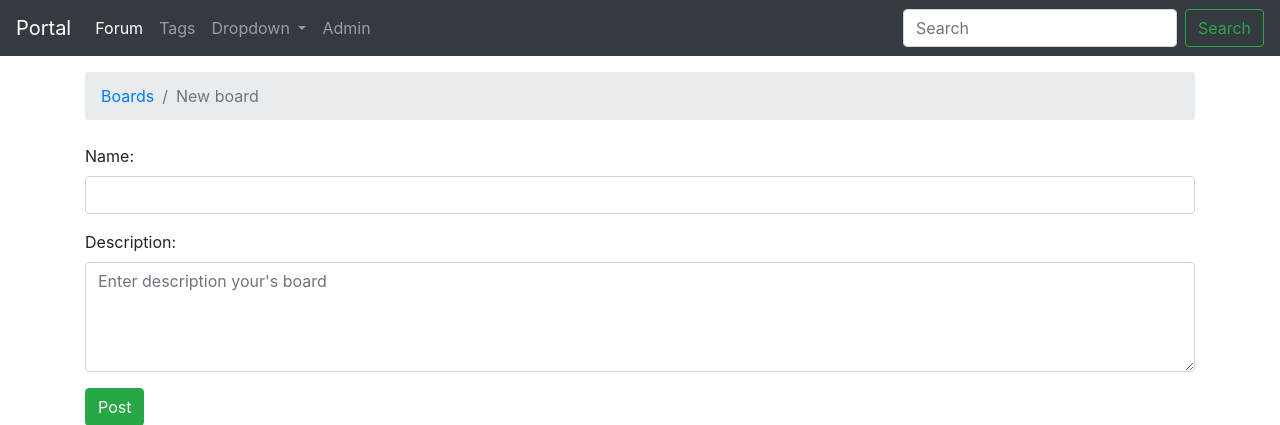
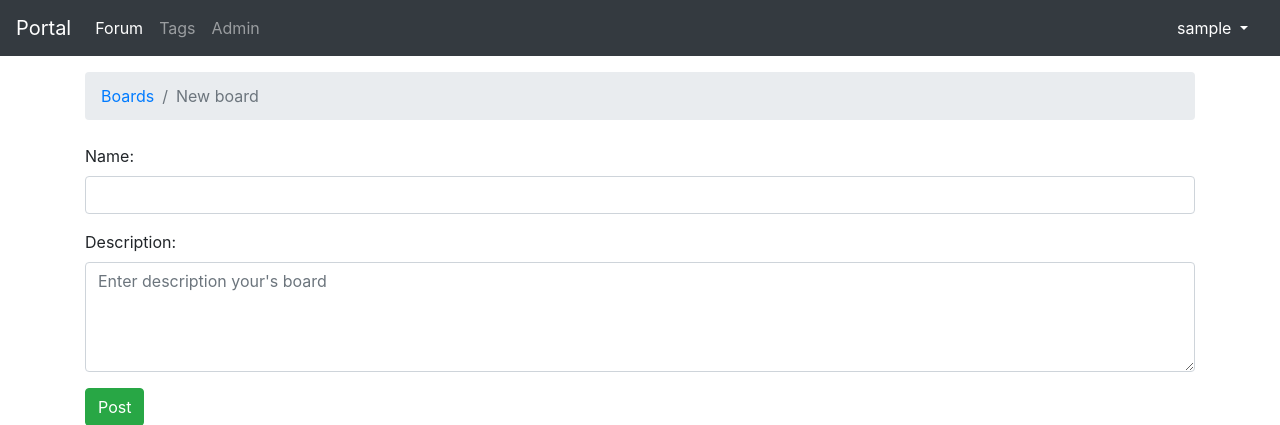
Before and after one commit to deogonit/django-portal, a Django app: page /forum/boards/create in a window 1280 px wide. Shown: the top 425 px of the page. Run offline with Django 3.2, Linux system fonts and the light colour scheme; the visitor is signed in with stand-in values (Sample User, id 1); some libraries are stand-ins or nearby versions.

Commit message:
Add a sign up link in navbar. Fixed some base template

```diff
--- a/portal/forum/templates/forum/topic_posts.html
+++ b/portal/forum/templates/forum/topic_posts.html
@@ -109,15 +109,14 @@
 
 
 <div class="footer">
-    {% include 'pagination.html' %}
     {% if not topic.is_closed %}
-
     <div class="reply">
         <a href="{% url 'reply_post' topic.board.slug topic.slug %}" class="btn btn-primary down"
            role="button">Reply</a>
     </div>
+    {% endif %}
 
-    {% endif %}
+    {% include 'pagination.html' %}
 </div>
 
 {% block javascript %}
--- a/portal/static/css/style.css
+++ b/portal/static/css/style.css
@@ -1,3 +1,7 @@
+.user-link {
+  color: white !important;
+  text-decoration: none
+}
 .post-side {
     color: #7a869a;
     padding-right: 30px;
@@ -91,7 +95,9 @@
 #like, #dislike {
     margin-right: 15px;
 }
-
+.reply {
+    margin-right: 35px;
+}
 .admin-panel {
     border: 1px solid #999;
     border-radius: 15px;
--- a/portal/templates/base.html
+++ b/portal/templates/base.html
@@ -19,7 +19,7 @@
     <script src="https://stackpath.bootstrapcdn.com/bootstrap/4.3.1/js/bootstrap.min.js"
             integrity="sha384-JjSmVgyd0p3pXB1rRibZUAYoIIy6OrQ6VrjIEaFf/nJGzIxFDsf4x0xIM+B07jRM"
             crossorigin="anonymous"></script>
-
+    <link rel="stylesheet" href="{% static 'css/style.css'%}">
     <script src="{% static 'js/jquery-3.4.1.min.js' %}"></script>
     {% block stylesheet %}
 
@@ -47,26 +47,32 @@
             <li class="nav-item">
                 <a class="nav-link" href="#">Tags</a>
             </li>
-            <li class="nav-item dropdown">
-                <a class="nav-link dropdown-toggle" href="#" id="navbarDropdown" role="button" data-toggle="dropdown"
-                   aria-haspopup="true" aria-expanded="false">
-                    Dropdown
-                </a>
-                <div class="dropdown-menu" aria-labelledby="navbarDropdown">
-                    <a class="dropdown-item" href="#">Action</a>
-                    <a class="dropdown-item" href="#">Another action</a>
-                    <div class="dropdown-divider"></div>
-                    <a class="dropdown-item" href="#">Something else here</a>
-                </div>
-            </li>
+
             <li class="nav-item">
                 <a class="nav-link" href="/admin">Admin<span class="sr-only">(current)</span></a>
             </li>
         </ul>
-        <form class="form-inline my-2 my-lg-0">
-            <input class="form-control mr-sm-2" type="search" placeholder="Search" aria-label="Search">
-            <button class="btn btn-outline-success my-2 my-sm-0" type="submit">Search</button>
-        </form>
+        {% if user.is_authenticated %}
+        <div class="nav-item dropdown">
+            <a class="nav-link dropdown-toggle user-link" href="#" id="navbarDropdown" role="button"
+               data-toggle="dropdown"
+               aria-haspopup="true" aria-expanded="false">
+                {{ user.username }}
+            </a>
+            <div class="dropdown-menu dropdown-menu-right" aria-labelledby="navbarDropdown">
+                <a class="dropdown-item" href="#">My account</a>
+                <a class="dropdown-item" href="#">Change password</a>
+                <div class="dropdown-divider"></div>
+                <a class="dropdown-item" href="#">Log out</a>
+            </div>
+        </div>
+        {% else %}
+            <form class="form-inline ml-auto">
+                <a href="#" class="btn btn-outline-secondary">Log in</a>
+                <a href="{% url 'signup' %}" class="btn btn-primary ml-2">Sign up</a>
+            </form>
+        {% endif %}
+
     </div>
 </nav>
 
```
Also changed, not shown: portal/accounts/tests/test_signup.py (+52 -2 lines).
